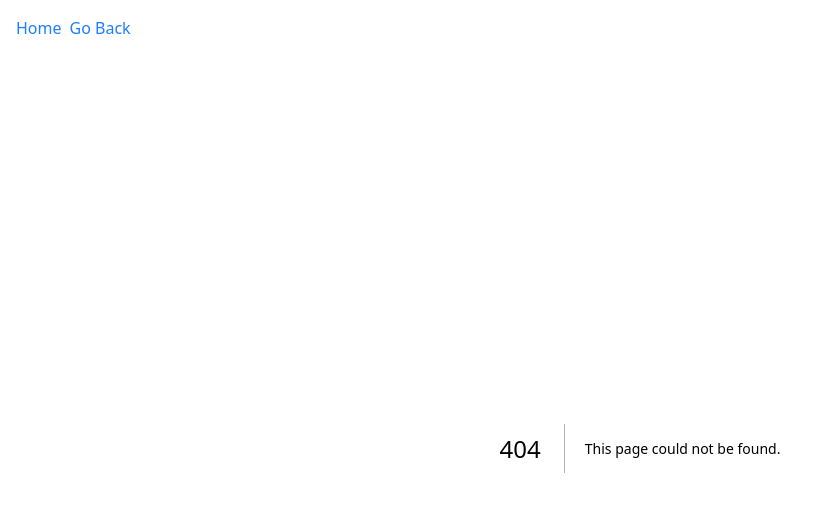
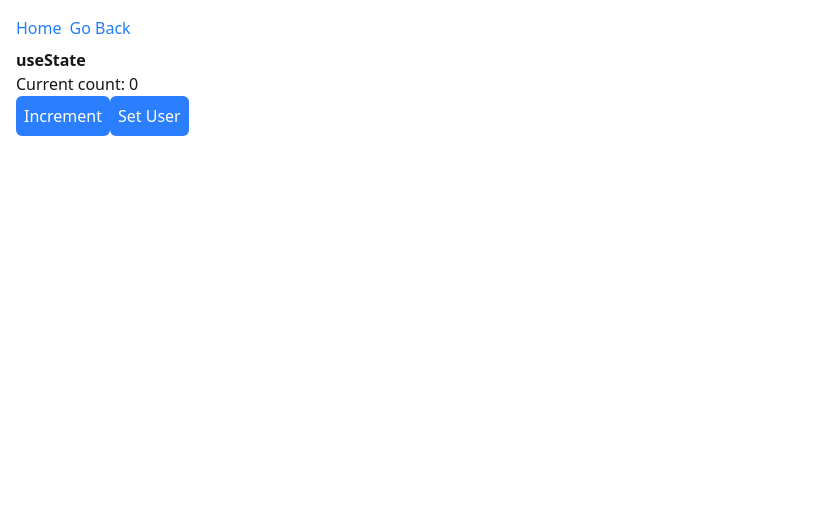
Before and after one commit to emanuelefavero/react-typescript, a Next.js app: page /hooks/use-state in a window 1280 px wide. Before the commit this address had no page. Shown: the top 512 px of the page, without its empty margins (0-827 px from the left). Built offline with nearby package versions, Linux system fonts and the light colour scheme.

Commit message:
feat: add hooks/use-state

```diff
--- /dev/null
+++ b/src/app/hooks/page.tsx
@@ -0,0 +1,14 @@
+import Link from 'next/link'
+
+export default function Page() {
+  return (
+    <>
+      <h1>Hooks</h1>
+      <ul>
+        <li>
+          <Link href='/hooks/use-state'>useState</Link>
+        </li>
+      </ul>
+    </>
+  )
+}
--- /dev/null
+++ b/src/app/hooks/use-state/page.tsx
@@ -0,0 +1,38 @@
+'use client'
+
+import Button from '@/components/shared/Button'
+import { useState } from 'react'
+
+export default function Page() {
+  // Inferred type is number, no need to specify it explicitly
+  const [count, setCount] = useState(0)
+
+  // ---
+
+  // * For types that are initialized as null, use a union type
+  type User = {
+    name: string
+    age: number
+  }
+  const [user, setUser] = useState<User | null>(null)
+  // TIP: You can also use type assertions: `useState<User>({} as User)`
+
+  return (
+    <>
+      <h1>useState</h1>
+      <p>Current count: {count}</p>
+      <Button onClick={() => setCount(count + 1)}>Increment</Button>
+
+      <Button onClick={() => setUser({ name: 'John', age: 30 })}>
+        Set User
+      </Button>
+
+      {user && (
+        <>
+          <p>User Name: {user.name}</p>
+          <p>User Age: {user.age}</p>
+        </>
+      )}
+    </>
+  )
+}
--- a/src/app/page.tsx
+++ b/src/app/page.tsx
@@ -60,6 +60,9 @@ export default function Home() {
         <li>
           <Link href='/using-inferred-types'>Using Inferred Types</Link>
         </li>
+        <li>
+          <Link href='/hooks'>Hooks</Link>
+        </li>
       </ul>
     </>
   )
```
